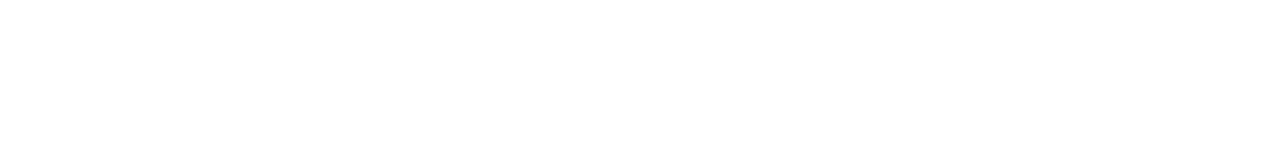
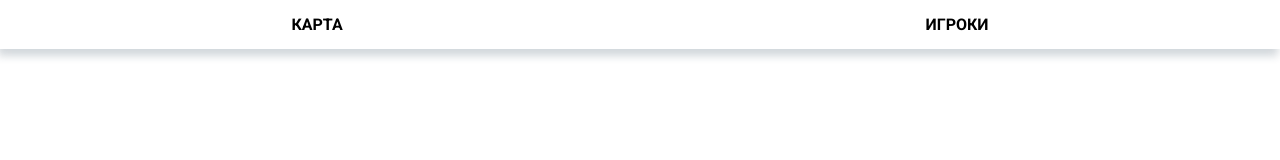
Before and after one commit to MinecraftSandboxServer/sandboxserverweb, a plain HTML site: page index.html in a window 1280 px wide. Drawn offline with Linux system fonts and the light colour scheme.

Commit message:
feat:...

```diff
--- a/index.html
+++ b/index.html
@@ -8,6 +8,15 @@
     <link rel="stylesheet" href="/style.css">
 </head>
 <body>
-
+    <header class="header">
+        <div class="header__wrapper">
+            <nav class="header__nav">
+            <ul class="nav__list">
+                <li class="list-item"><a href="#" class="nav_list-item-link link">Карта</a></li>
+                <li class="list-item"><a href="#" class="nav_list-item-link link">Игроки</a></li>
+            </ul>
+            </nav>
+        </div>
+    </header>
 </body>
 </html>
--- a/style.css
+++ b/style.css
@@ -0,0 +1,32 @@
+@import url('https://fonts.googleapis.com/css2?family=Roboto:ital,wght@0,100;0,300;0,400;0,500;0,700;0,900;1,100;1,300;1,400;1,500;1,700;1,900&display=swap');
+*{
+    font-family: 'Roboto','sans-serif';
+    margin: 0;
+    padding: 0;
+    box-sizing: border-box;
+}
+.nav_list-item-link{
+    font-weight: bold;
+    text-transform: uppercase;
+}
+.link{
+    text-decoration: none;
+    color: black;
+}
+.header{
+    -webkit-box-shadow: -2px 7px 8px 0px rgba(34, 60, 80, 0.2);
+    -moz-box-shadow: -2px 7px 8px 0px rgba(34, 60, 80, 0.2);
+    box-shadow: -2px 7px 8px 0px rgba(34, 60, 80, 0.2);
+}
+.header__wrapper{
+    padding:15px 0px 15px;
+    max-width: 1340px;
+    margin: 0 auto;
+}
+li{
+    list-style-type: none;
+}
+.nav__list{
+    display: flex;
+    justify-content: space-around;
+}
```
